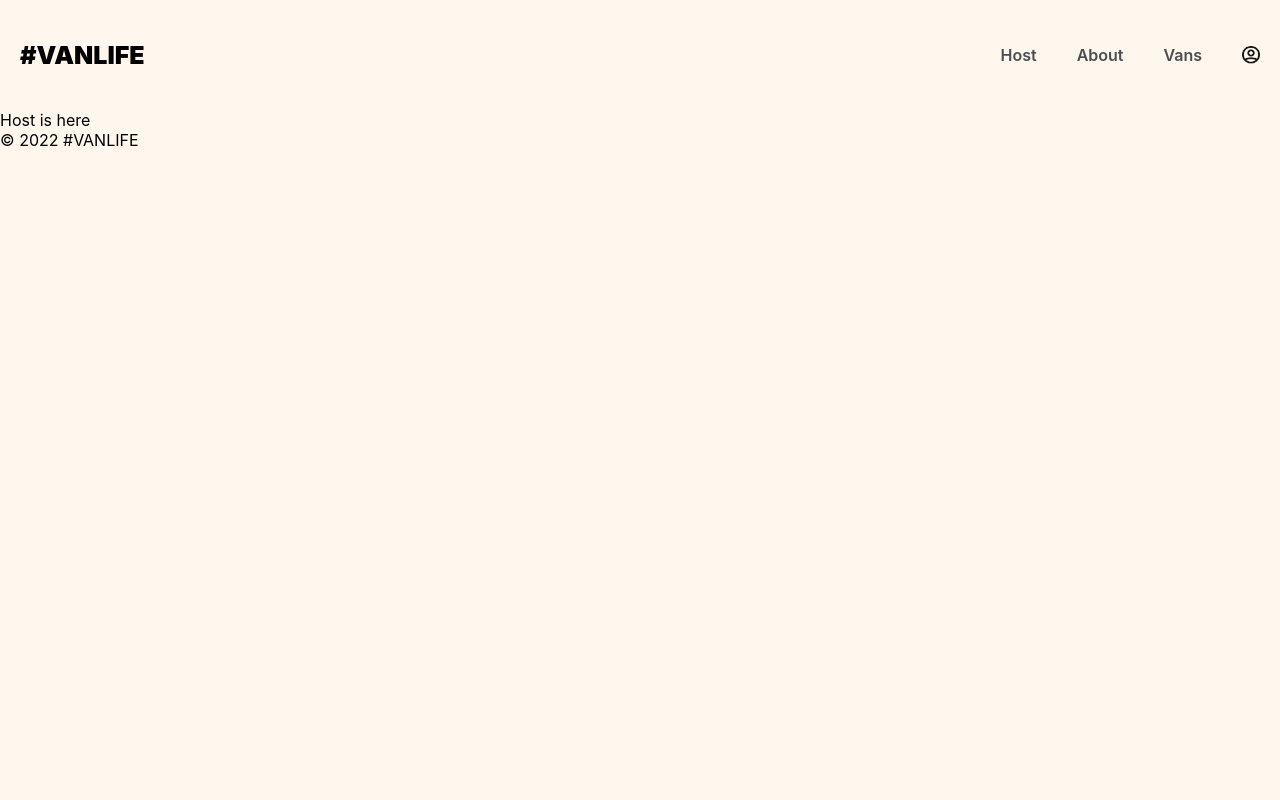
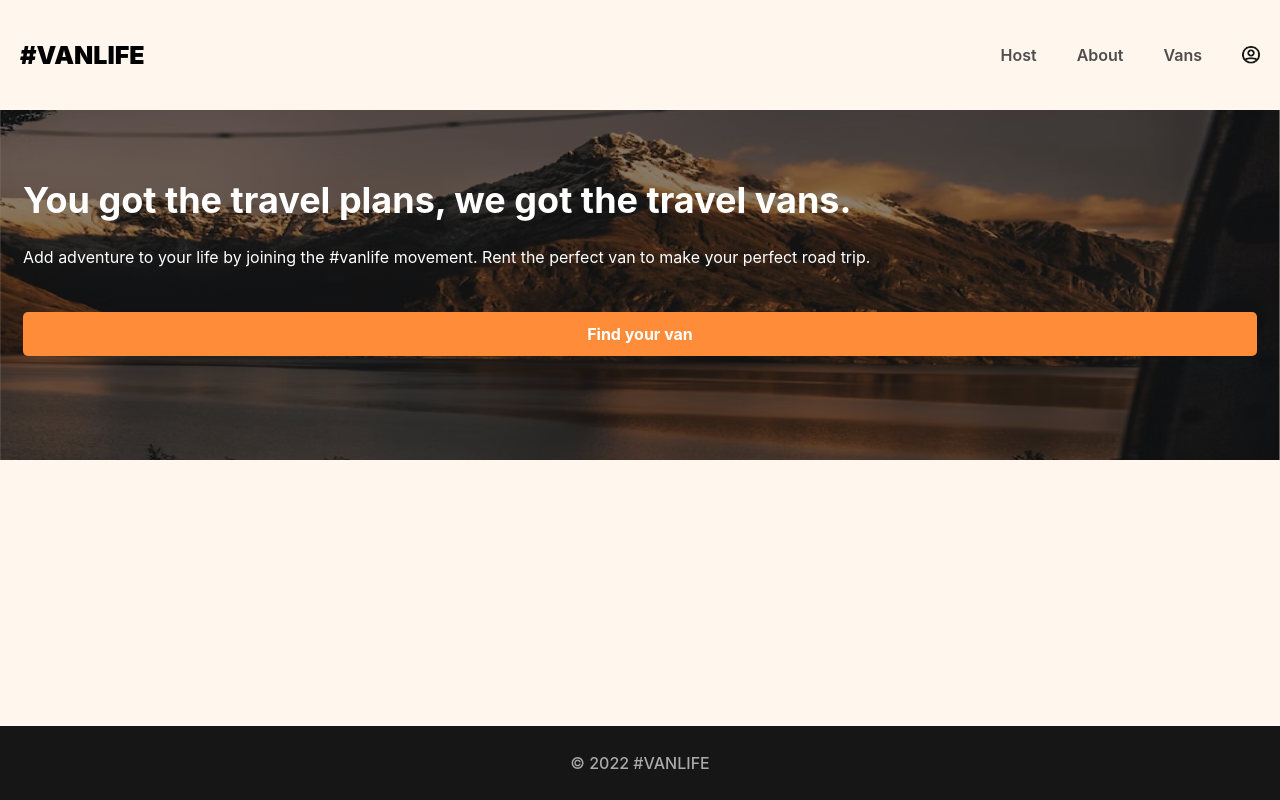
Before and after one commit to Yangyukai0129/react-router-practice, a React (Create React App) app in the folder myapp/: page / in a window 1280 px wide. Built offline with nearby package versions, Linux system fonts and the light colour scheme.

Commit message:
css練習

```diff
--- a/myapp/src/component/Layout.jsx
+++ b/myapp/src/component/Layout.jsx
@@ -5,7 +5,7 @@ import { Outlet } from "react-router-dom";
 
 export default function Layout() {
     return (
-        <div>
+        <div className="site-wrapper">
             <Header />
             <main>
                 <Outlet />
--- a/myapp/src/index.css
+++ b/myapp/src/index.css
@@ -56,3 +56,67 @@ header .login-link {
 nav {
   display: flex;
 }
+
+main {
+  margin-bottom: 84px;
+}
+
+footer {
+  background-color: #161616;
+  color: #aaaaaa;
+  height: 74px;
+  display: flex;
+  flex-shrink: 0;
+  justify-content: center;
+  align-items: center;
+  margin-top: auto;
+  font-weight: 500;
+}
+
+.site-wrapper {
+  min-height: 100vh;
+  display: flex;
+  flex-direction: column;
+}
+
+.home-container {
+  background: linear-gradient(0deg, rgba(0, 0, 0, 0.46), rgba(0, 0, 0, 0.46)),
+    url("./images/home-hero.png") no-repeat center center;
+  -webkit-background-size: cover;
+  -moz-background-size: cover;
+  -o-background-size: cover;
+  background-size: cover;
+  min-height: 350px;
+  color: white;
+  padding: 45px 23px;
+}
+
+.home-container h1 {
+  font-weight: 700;
+  font-size: 2.25rem;
+  line-height: 42px;
+}
+
+.home-container p {
+  line-height: 24px;
+}
+
+.home-container a {
+  display: inline-block;
+  text-align: center;
+  text-decoration: none;
+  background-color: #ff8c38;
+  border: none;
+  width: 100%;
+  margin-top: 27px;
+  padding-block: 0.75rem;
+  color: white;
+  font-weight: 700;
+  border-radius: 5px;
+  cursor: pointer;
+  transition: transform 0.1s ease-in-out;
+}
+
+.home-container a:hover {
+  transform: translate(1px, 1px);
+}
--- a/myapp/src/index.js
+++ b/myapp/src/index.js
@@ -7,14 +7,14 @@ import reportWebVitals from './reportWebVitals';
 import Layout from './component/Layout';
 import Error from './component/Error'
 import About from './pages/About';
-import Host from './pages/Host';
+import Home from './pages/Home';
 import Login from './pages/Login';
 import Review from './pages/Review';
 import Vans from './pages/Vans';
 
 const router = createBrowserRouter(createRoutesFromElements(
   <Route element={<Layout />} errorElement={<Error />}>
-    <Route index element={<Host />} />
+    <Route index element={<Home />} />
     <Route path="about" element={<About />} />
     <Route path="vans" element={<Vans />} />
     <Route path="reviews" element={<Review />} />
--- /dev/null
+++ b/myapp/src/pages/Home.jsx
@@ -0,0 +1,12 @@
+import React from "react";
+import { Link } from 'react-router-dom'
+
+export default function Host() {
+    return (
+        <div className="home-container">
+            <h1>You got the travel plans, we got the travel vans.</h1>
+            <p>Add adventure to your life by joining the #vanlife movement. Rent the perfect van to make your perfect road trip.</p>
+            <Link to="vans">Find your van</Link>
+        </div>
+    )
+}
--- a/myapp/src/pages/Host.jsx
+++ /dev/null
@@ -1,7 +0,0 @@
-import React from "react";
-
-export default function Host() {
-    return (
-        <div>Host is here</div>
-    )
-}
```
